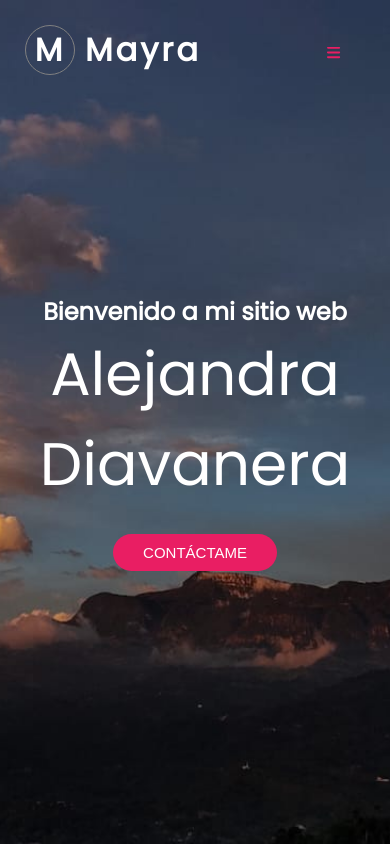
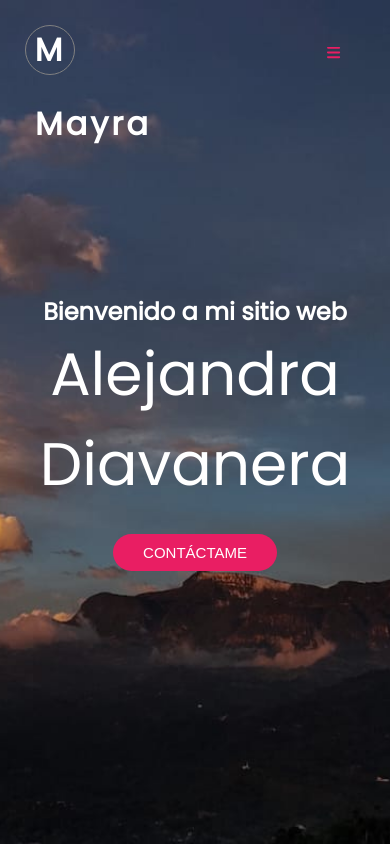
Before and after one commit to Mayra234/my-portfolio-react, a React (Create React App) app: page / in a window 390 px wide. Shown: the top 844 px of the page. Built offline with nearby package versions, Linux system fonts and the light colour scheme.

Commit message:
Se hacen correcciones en el mainLayout y se agrega estilos

```diff
--- a/src/components/Navbar/index.css
+++ b/src/components/Navbar/index.css
@@ -26,5 +26,6 @@
     display: flex;
     flex-direction: column;
     align-items: flex-start;
+    width: 50%;
   }
 }
--- a/src/layouts/MainLayout/index.jsx
+++ b/src/layouts/MainLayout/index.jsx
@@ -12,11 +12,9 @@ import { faBars } from '@fortawesome/free-solid-svg-icons';
 
 export const MainLayout = ({ children = '' }) => {
   const [menu, setMenu] = useState(false);
-  const [hide, setHide] = useState(false);
 
   const toggleMenu = () => {
     setMenu(!menu);
-    setHide(!hide);
   };
 
   return (
@@ -47,9 +45,9 @@ export const MainLayout = ({ children = '' }) => {
             </Icon>
           </Button>
         </Header>
+        <div>{children}</div>
+        <Footer>© 2022</Footer>
       </div>
-      <div>{children}</div>
-      <Footer>© 2022</Footer>
     </>
   );
 };
```
